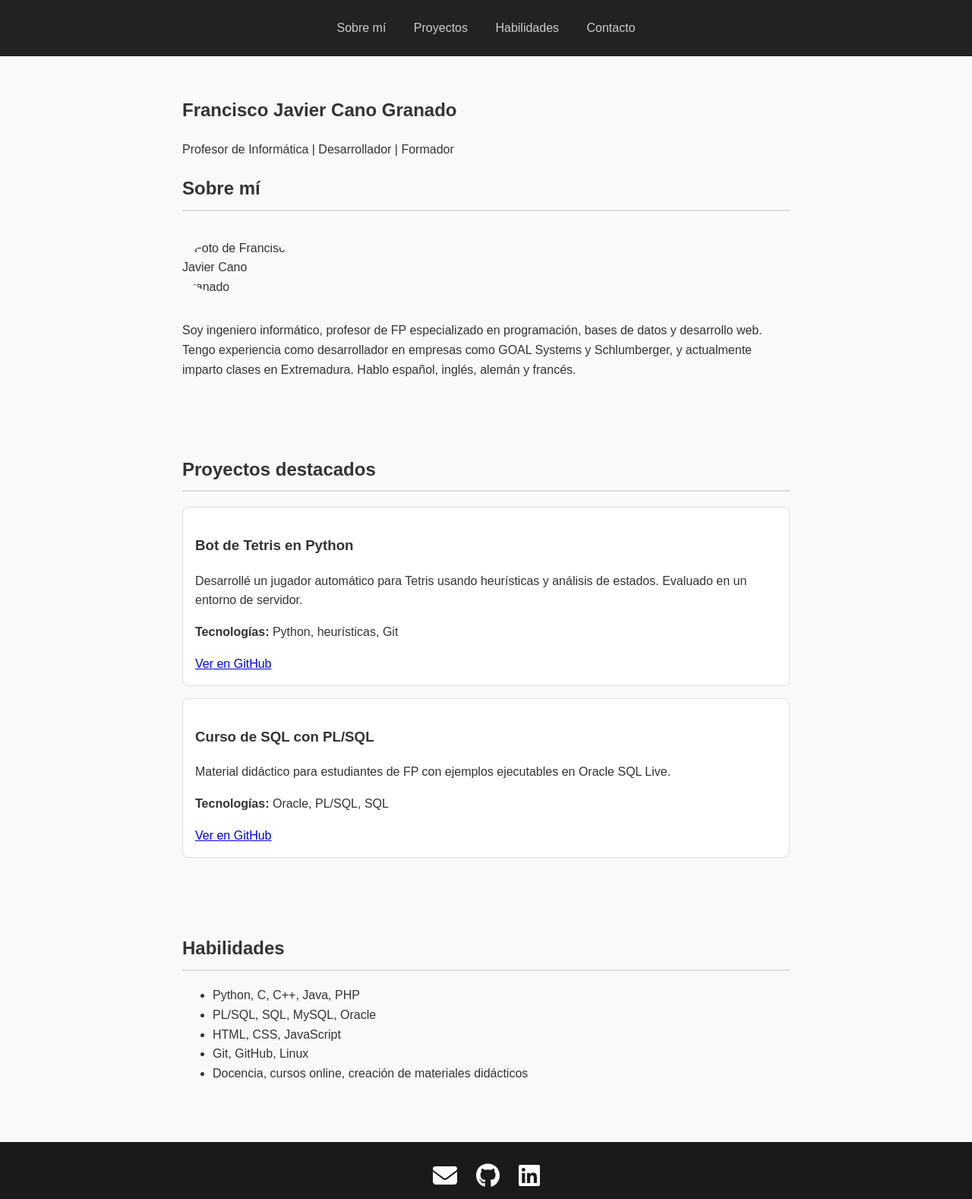
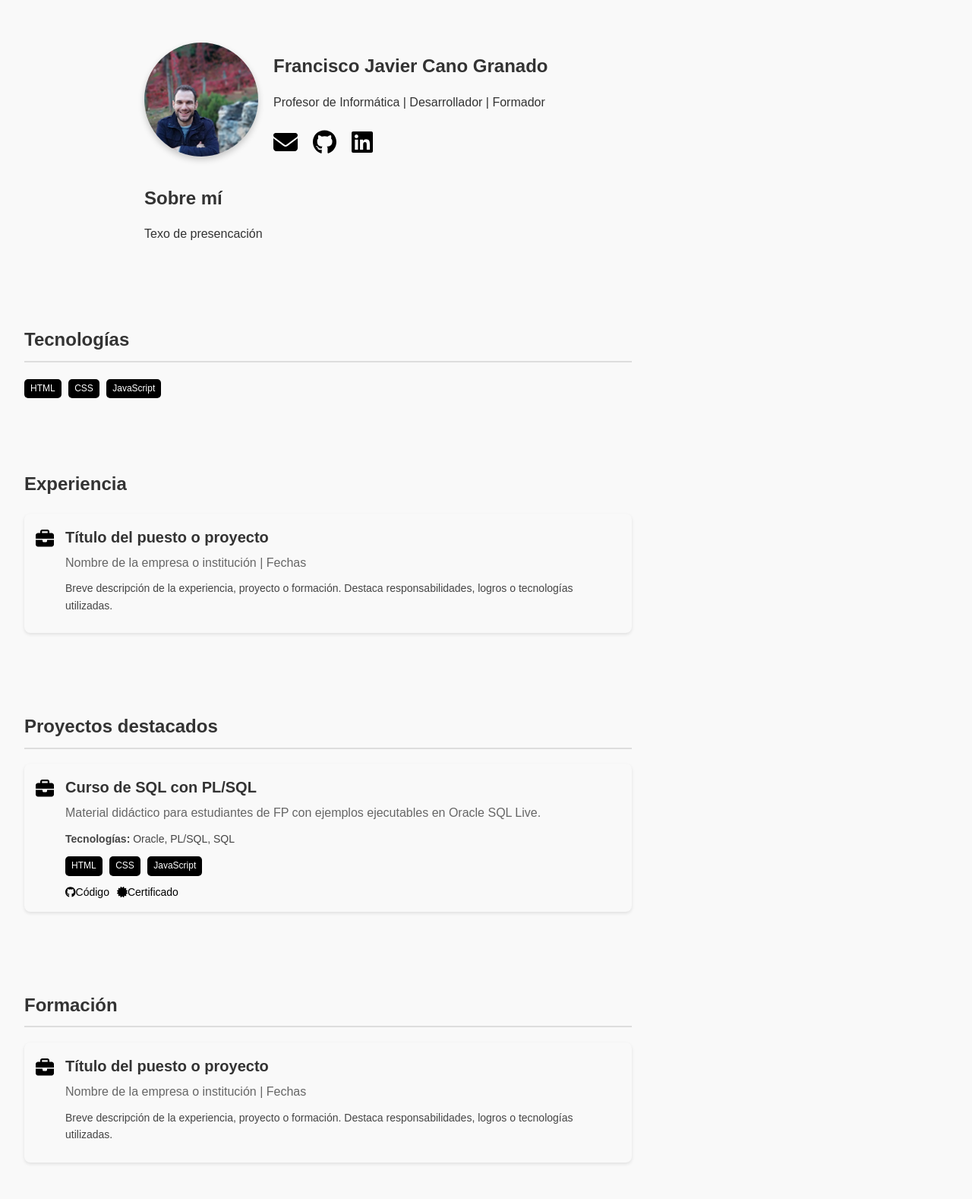
Before and after one commit to fjcanograDev/portafoliov1, a plain HTML site: page index.html in a window 1280 px wide. Shown: the top 1578 px of the page at 76% size. Drawn offline with Linux system fonts and the light colour scheme.

Commit message:
Modifico el contenido de la web. Secciones y dejo un esquelo para ir añadiendo la información que creo que debe haber en ella

```diff
--- a/css/style.css
+++ b/css/style.css
@@ -27,7 +27,6 @@ body {
   section {
     padding: 2rem;
     max-width: 800px;
-    margin: auto;
   }
 
   h2 {
@@ -41,6 +40,57 @@ body {
     margin: 1rem 0;
   }
 
+  #sobre-mi {
+    max-width: 900px;
+    margin: auto;
+    padding: 40px 20px;
+}
+
+.sobre-mi-container {
+    display: flex;
+    align-items: center;
+    gap: 20px; /* Espacio entre la imagen y el texto */
+}
+
+.sobre-mi-enlaces {
+    display: flex;
+    align-items: center;
+    gap: 20px; /* Espacio entre la imagen y el texto */
+    font-size: 32px; /* Tamaño más grande de los iconos */
+    transition: color 0.3s ease-in-out, transform 0.2s;
+}
+
+.sobre-mi-enlaces a {
+    color: black;
+}
+
+.sobre-mi-enlaces a:hover {
+    color: #1DA1F2; /* Azul estilo Twitter */
+    transform: scale(1.3);
+}
+
+.perfil-img {
+    width: 150px; /* Ajusta el tamaño de la imagen */
+    height: 150px;
+    border-radius: 50%; /* Hace la imagen redonda */
+    object-fit: cover;
+    box-shadow: 0px 4px 8px rgba(0, 0, 0, 0.2);
+}
+
+.sobre-mi-texto {
+    flex: 1; /* Ocupa el espacio restante */
+}
+
+.sobre-mi-texto h1 {
+    font-size: 24px;
+    margin-bottom: 5px;
+}
+
+.sobre-mi-texto p {
+    font-size: 16px;
+    line-height: 1.5;
+}
+
   .proyecto {
     border: 1px solid #ddd;
     padding: 1rem;
@@ -50,8 +100,6 @@ body {
   }
 
   footer {
-    background-color: #1a1a1a;
-    color: #fff;
     text-align: center;
     padding: 20px;
     margin-top: 30px;
@@ -66,7 +114,7 @@ body {
 }
 
 footer a {
-    color: #fff;
+    color: #1a1a1a;
     font-size: 32px; /* Tamaño más grande de los iconos */
     transition: color 0.3s ease-in-out, transform 0.2s;
 }
@@ -81,3 +129,73 @@ footer p {
     margin-top: 10px;
     opacity: 0.7;
 }
+
+
+.item {
+    display: flex;
+    align-items: flex-start;
+    margin-bottom: 20px;
+    background-color: #f9f9f9;
+    padding: 15px;
+    border-radius: 8px;
+    box-shadow: 0 2px 4px rgba(0,0,0,0.1);
+}
+
+.item-icon {
+    margin-right: 15px;
+    font-size: 24px;
+    color: black;
+}
+
+.item-content {
+    flex: 1;
+}
+
+.item-title {
+    font-size: 20px;
+    margin: 0 0 5px;
+    color: #333;
+}
+
+.item-subtitle {
+    font-size: 16px;
+    margin: 0 0 10px;
+    color: #666;
+}
+
+.item-description {
+    font-size: 14px;
+    margin: 0 0 10px;
+    color: #444;
+}
+
+.item-technologies {
+    margin-bottom: 10px;
+}
+
+.tech-badge {
+    display: inline-block;
+    background-color:black;
+    color: #fff;
+    padding: 3px 8px;
+    margin-right: 5px;
+    border-radius: 5px;
+    font-size: 12px;
+}
+
+.item-links {
+    display: flex;
+    gap: 10px;
+}
+
+.item-link {
+    text-decoration: none;
+    color: black;
+    font-size: 14px;
+    display: flex;
+    align-items: center;
+}
+
+.item-link i {
+    margin-right: 5px;
+}
--- a/index.html
+++ b/index.html
@@ -1,75 +1,131 @@
 <!DOCTYPE html>
 <html lang="es">
+
 <head>
     <meta charset="UTF-8" />
-  <meta name="viewport" content="width=device-width, initial-scale=1.0"/>
+    <meta name="viewport" content="width=device-width, initial-scale=1.0" />
     <title>Francisco Javier Cano Granado | Portafolio</title>
     <link rel="stylesheet" href="./css/style.css" />
 </head>
+
 <body>
-  <header>
-    <nav>
-      <a href="#sobre-mi">Sobre mí</a>
-      <a href="#proyectos">Proyectos</a>
-      <a href="#habilidades">Habilidades</a>
-      <a href="#contacto">Contacto</a>
-    </nav>
-  </header>
     <main>
         <section id="sobre-mi">
+            <div class="sobre-mi-container">
+                <img src="./img/yo.jpg" alt="Foto de perfil" class="perfil-img" />
+                <div class="sobre-mi-texto">
                     <h1>Francisco Javier Cano Granado</h1>
                     <p>Profesor de Informática | Desarrollador | Formador</p>
-      <h2>Sobre mí</h2>
-      <img src="img/foto.jpg" alt="Foto de Francisco Javier Cano Granado" />
-      <p>Soy ingeniero informático, profesor de FP especializado en programación, bases de datos y desarrollo web. Tengo experiencia como desarrollador en empresas como GOAL Systems y Schlumberger, y actualmente imparto clases en Extremadura. Hablo español, inglés, alemán y francés.</p>
-    </section>
-
-    <section id="proyectos">
-      <h2>Proyectos destacados</h2>
-      <div class="proyecto">
-        <h3>Bot de Tetris en Python</h3>
-        <p>Desarrollé un jugador automático para Tetris usando heurísticas y análisis de estados. Evaluado en un entorno de servidor.</p>
-        <p><strong>Tecnologías:</strong> Python, heurísticas, Git</p>
-        <a href="https://github.com/fjcanogra/tetris-bot" target="_blank">Ver en GitHub</a>
-      </div>
-      <div class="proyecto">
-        <h3>Curso de SQL con PL/SQL</h3>
-        <p>Material didáctico para estudiantes de FP con ejemplos ejecutables en Oracle SQL Live.</p>
-        <p><strong>Tecnologías:</strong> Oracle, PL/SQL, SQL</p>
-        <a href="https://github.com/fjcanogra/plsql-curso" target="_blank">Ver en GitHub</a>
-      </div>
-      <!-- Puedes añadir más proyectos aquí -->
-    </section>
-
-    <section id="habilidades">
-      <h2>Habilidades</h2>
-      <ul>
-        <li>Python, C, C++, Java, PHP</li>
-        <li>PL/SQL, SQL, MySQL, Oracle</li>
-        <li>HTML, CSS, JavaScript</li>
-        <li>Git, GitHub, Linux</li>
-        <li>Docencia, cursos online, creación de materiales didácticos</li>
-      </ul>
-    </section>
-
-
-
-  </main>
-
-  <footer>
-    <div class="footer-container">
-        <a href="mailto:fjcanogra@gmail.com" title="Email">
+                    <div class="sobre-mi-enlaces">
+                        <a href="mailto:fjcanogra.dev@gmail.com" title="Email">
                             <i class="fas fa-envelope"></i>
                         </a>
-        <a href="https://github.com/fjcanogra" target="_blank" title="GitHub">
+                        <a href="https://github.com/fjcanograDev" target="_blank" title="GitHub">
                             <i class="fab fa-github"></i>
                         </a>
                         <a href="https://linkedin.com/in/fjcanogra" target="_blank" title="LinkedIn">
                             <i class="fab fa-linkedin"></i>
                         </a>
                     </div>
-    <p>&copy; 2025 Francisco Javier Cano Granado</p>
+                </div>
+
+            </div>
+            <div class="sobre-mi-texto">
+                <h1>Sobre mí</h1>
+                <p>Texo de presencación</p>
+
+            </div>
+        </section>
+        <section id="tecnologias">
+            <h2>Tecnologías</h2>
+            <div class="item-technologies">
+                <!-- Lista de tecnologías o habilidades relacionadas -->
+                <span class="tech-badge">HTML</span>
+                <span class="tech-badge">CSS</span>
+                <span class="tech-badge">JavaScript</span>
+            </div>
+        </section>
+        <section id="experiencia">
+            <h1>Experiencia</h1>
+            <div class="item">
+                <div class="item-icon">
+                    <!-- Ícono representativo (por ejemplo, un ícono de trabajo, proyecto o educación) -->
+                    <i class="fas fa-briefcase"></i>
+                </div>
+                <div class="item-content">
+                    <h3 class="item-title">Título del puesto o proyecto</h3>
+                    <p class="item-subtitle">Nombre de la empresa o institución | Fechas</p>
+                    <p class="item-description">
+                        Breve descripción de la experiencia, proyecto o formación. Destaca responsabilidades, logros o tecnologías utilizadas.
+                    </p>
+                </div>
+            </div>
+        </section>
+        <section id="proyectos">
+            <h2>Proyectos destacados</h2>
+            <div class="item">
+                <div class="item-icon">
+                    <!-- Ícono representativo (por ejemplo, un ícono de trabajo, proyecto o educación) -->
+                    <i class="fas fa-briefcase"></i>
+                </div>
+                <div class="item-content">
+                    <h3 class="item-title">Curso de SQL con PL/SQL</h3>
+                    <p class="item-subtitle">Material didáctico para estudiantes de FP con ejemplos ejecutables en Oracle SQL Live.</p>
+                    <p class="item-description">
+                        <strong>Tecnologías:</strong> Oracle, PL/SQL, SQL
+                    </p>
+                    <div class="item-technologies">
+                        <!-- Lista de tecnologías o habilidades relacionadas -->
+                        <span class="tech-badge">HTML</span>
+                        <span class="tech-badge">CSS</span>
+                        <span class="tech-badge">JavaScript</span>
+                    </div>
+                    <div class="item-links">
+                        <!-- Enlaces relacionados, como repositorios o certificados -->
+                        <a href="URL_DEL_REPOSITORIO" target="_blank" class="item-link">
+                            <i class="fab fa-github"></i> Código
+                        </a>
+                        <a href="URL_DEL_CERTIFICADO" target="_blank" class="item-link">
+                            <i class="fas fa-certificate"></i> Certificado
+                        </a>
+                    </div>
+                </div>
+            </div>
+            <!-- Puedes añadir más proyectos aquí -->
+        </section>
+    </main>
+    <section id="formación">
+        <h2>Formación</h2>
+        <div class="item">
+            <div class="item-icon">
+                <!-- Ícono representativo (por ejemplo, un ícono de trabajo, proyecto o educación) -->
+                <i class="fas fa-briefcase"></i>
+            </div>
+            <div class="item-content">
+                <h3 class="item-title">Título del puesto o proyecto</h3>
+                <p class="item-subtitle">Nombre de la empresa o institución | Fechas</p>
+                <p class="item-description">
+                    Breve descripción de la experiencia, proyecto o formación. Destaca responsabilidades, logros o tecnologías utilizadas.
+                </p>
+            </div>
+        </div>
+    </section>
+    <footer>
+        <div class="footer-container">
+            <a href="mailto:fjcanogra.dev@gmail.com" title="Email">
+                <i class="fas fa-envelope"></i>
+            </a>
+            <a href="https://github.com/fjcanograDev" target="_blank" title="GitHub">
+                <i class="fab fa-github"></i>
+            </a>
+            <a href="https://linkedin.com/in/fjcanogra" target="_blank" title="LinkedIn">
+                <i class="fab fa-linkedin"></i>
+            </a>
+        </div>
     </footer>
     <script src="https://cdnjs.cloudflare.com/ajax/libs/font-awesome/6.5.1/js/all.min.js"></script>
+
+
+
 </body>
 </html>
```
Also changed, not shown: img/yo.jpg (added). Lines whose indentation alone changed are shown as unchanged.
